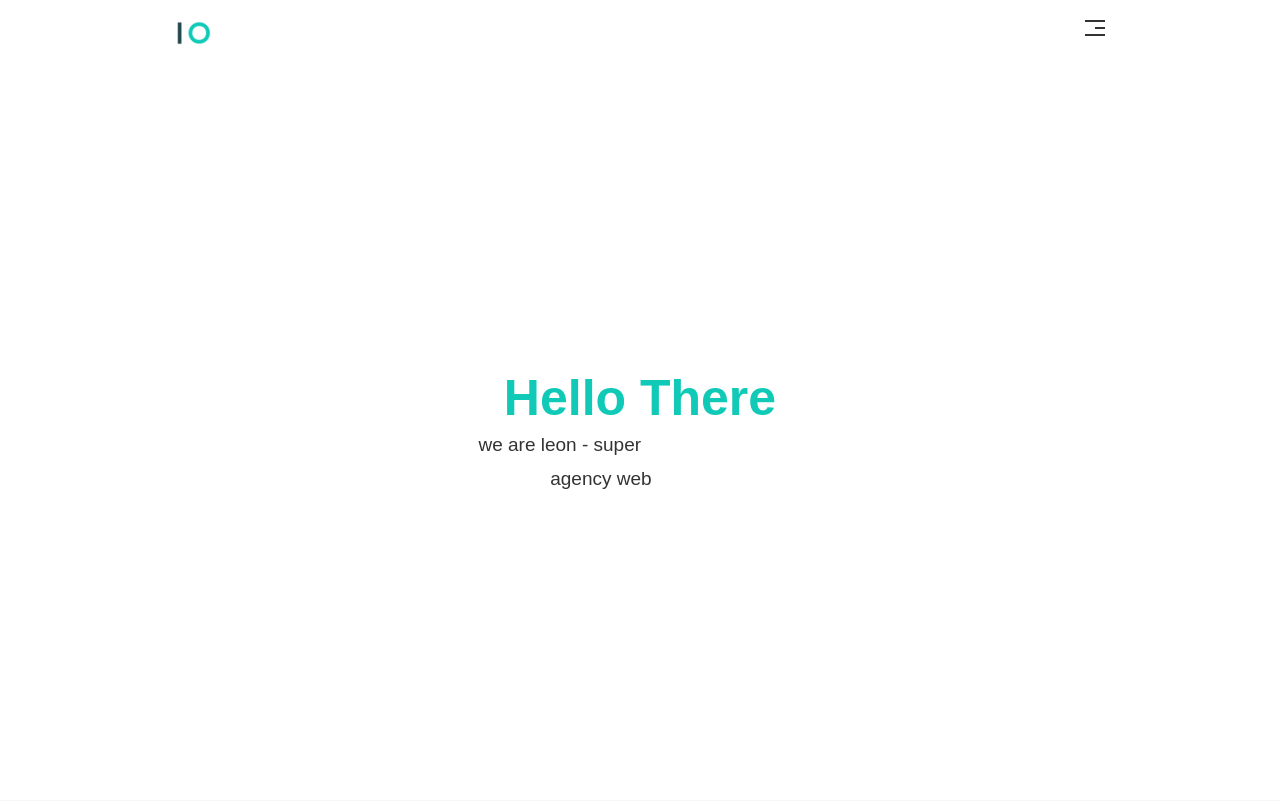
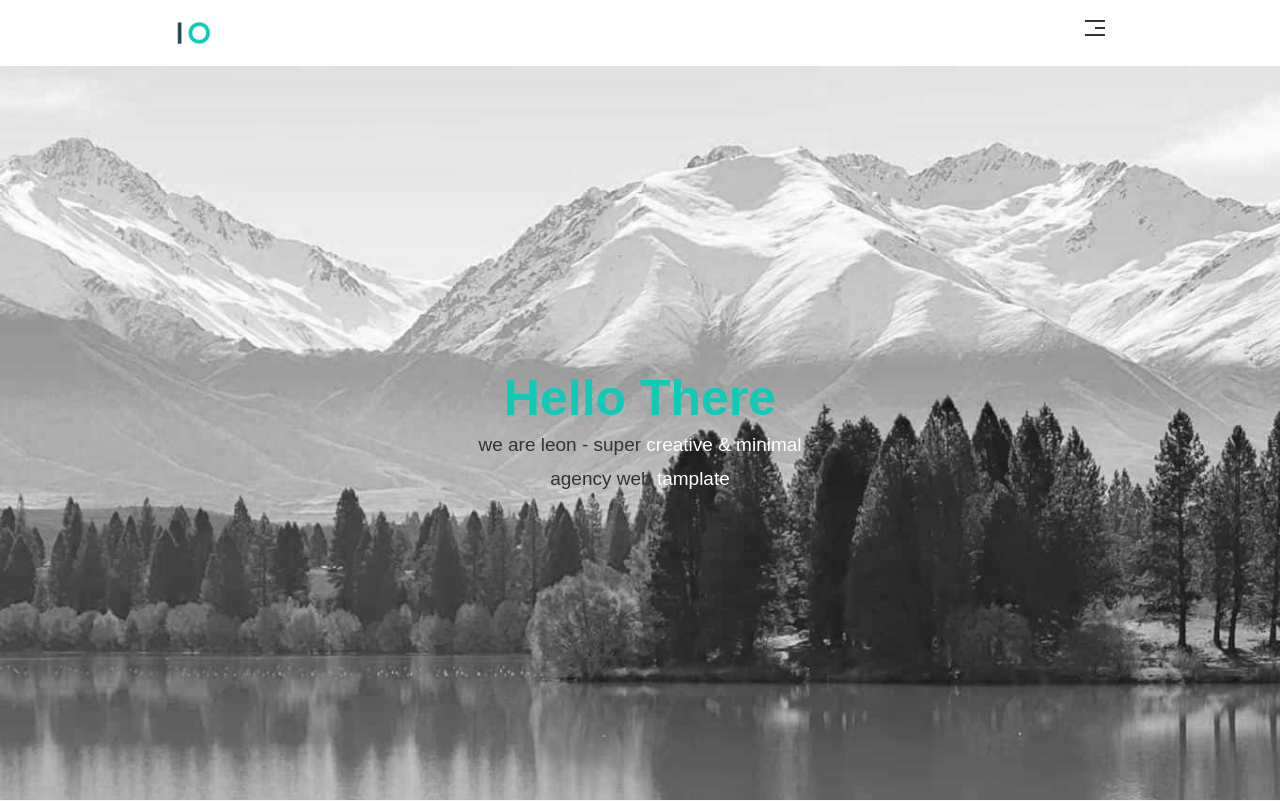
Before and after one commit to YousofSayed/elzero-official, a plain HTML site: page index.html in a window 1280 px wide. Shown: the top 801 px of the page. Drawn offline with Linux system fonts and the light colour scheme; the site is published under a folder, as on GitHub Pages, so addresses that start at the root find nothing.

Commit message:
Update main.css

```diff
--- a/css/main.css
+++ b/css/main.css
@@ -194,7 +194,7 @@ body {
 /* end header  */
 /* start landing section  */
 .landing {
-  background-image: url(/images/imge.jpg);
+  background-image: url(../images/imge.jpg);
   background-size: cover;
   height: calc(100vh - 66px);
   position: relative;
```
